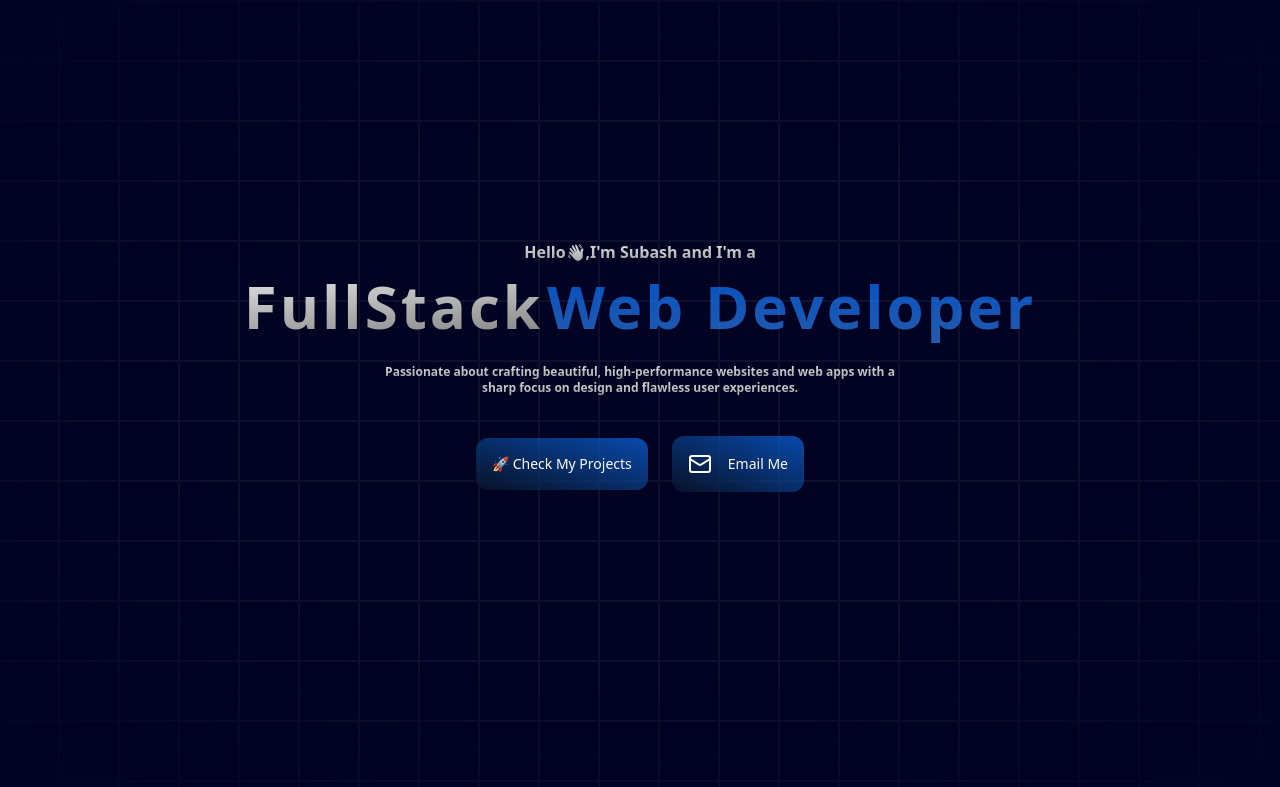
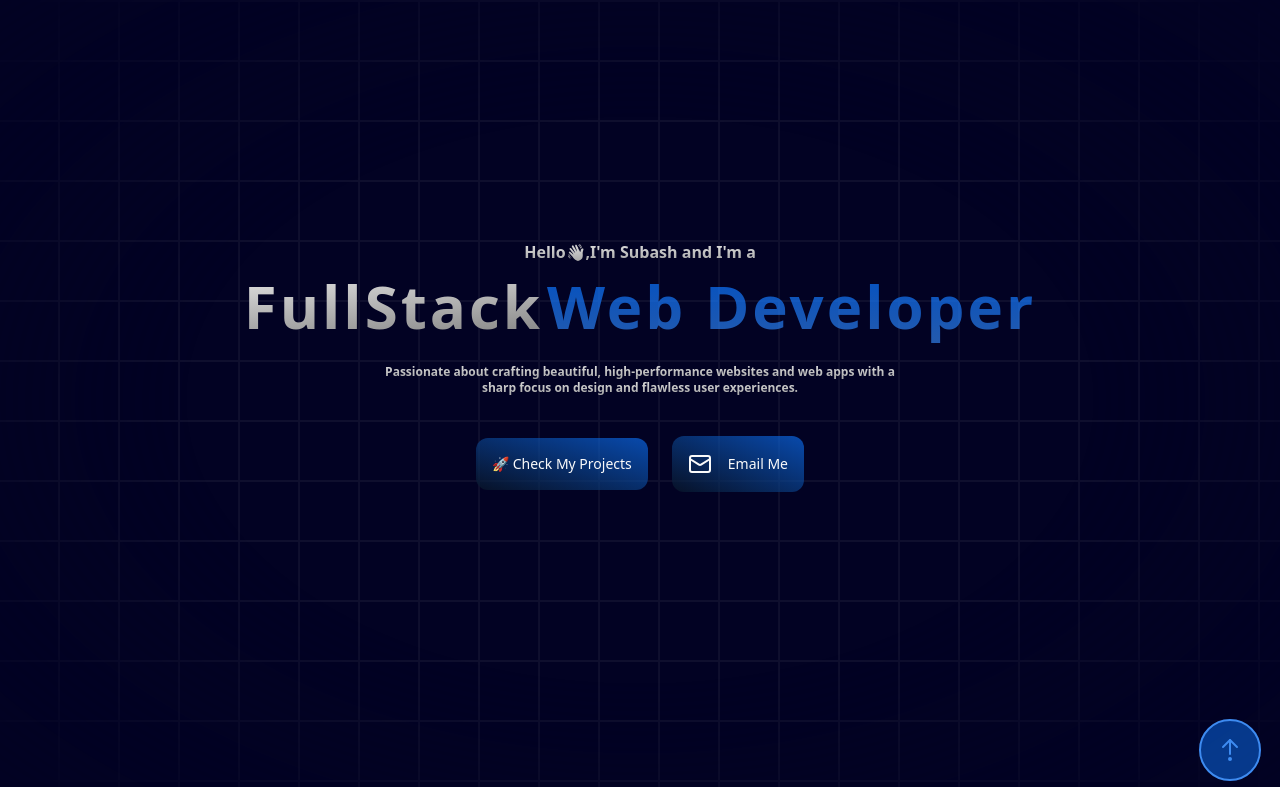
Before and after one commit to subashio/Personal-portfolio, a Next.js app: page / in a window 1280 px wide. Shown: the top 787 px of the page. Built offline with nearby package versions, Linux system fonts and the light colour scheme.

Commit message:
scroll-to-top

```diff
--- a/src/app/page.tsx
+++ b/src/app/page.tsx
@@ -5,10 +5,12 @@ import Hero from "@/components/Hero";
 import Projects from "@/components/Projects";
 
 import Services from "@/components/Services";
+import ScrollProgressBar from "@/components/ui/scroll-progress-bar";
 
 export default function Home() {
   return (
     <main className="relative mx-auto flex flex-col items-center justify-center overflow-hidden">
+      <ScrollProgressBar type="circle" color="#3e8bf0" showPercentage={true} />
       <Hero />
       <About />
       <Services />
--- /dev/null
+++ b/src/components/ui/scroll-progress-bar.tsx
@@ -0,0 +1,102 @@
+"use client";
+
+import { cn } from "@/lib/utils";
+import {
+  motion,
+  useMotionValueEvent,
+  useScroll,
+  useTransform,
+} from "framer-motion";
+import { ArrowUpFromDot } from "lucide-react";
+import React from "react";
+
+interface ScrollProgressBarType {
+  type?: "circle" | "bar";
+  position?: "top-right" | "bottom-right" | "top-left" | "bottom-left";
+  color?: string;
+  strokeSize?: number;
+  showPercentage?: boolean;
+}
+
+export default function ScrollProgressBar({
+  type = "circle",
+  position = "bottom-right",
+  color = "hsl(var(--primary))",
+  strokeSize = 2,
+  showPercentage = false,
+}: ScrollProgressBarType) {
+  const { scrollYProgress } = useScroll();
+
+  const scrollPercentage = useTransform(scrollYProgress, [0, 1], [0, 100]);
+
+  const [percentage, setPercentage] = React.useState(0);
+
+  useMotionValueEvent(scrollPercentage, "change", (latest) => {
+    setPercentage(Math.round(latest));
+  });
+
+  if (type === "bar") {
+    return (
+      <div
+        className="pointer-events-none fixed end-0 start-0 top-0 !z-50"
+        style={{ height: `${strokeSize + 2}px` }}
+      >
+        <span
+          className="block h-full w-full bg-primary"
+          style={{
+            backgroundColor: color,
+            width: `${percentage}%`,
+          }}
+        ></span>
+      </div>
+    );
+  }
+
+  return (
+    <button
+      onClick={(e) => {
+        e.preventDefault(); // Prevent default behavior of `href="#"`
+        window.scrollTo({
+          top: 0,
+          behavior: "smooth", // Smooth scroll to the top
+        });
+      }}
+      className={cn("fixed z-50 flex items-center justify-center", {
+        "end-0 top-0": position === "top-right",
+        "bottom-0 end-0": position === "bottom-right",
+        "start-0 top-0": position === "top-left",
+        "bottom-0 start-0": position === "bottom-left",
+      })}
+    >
+      {percentage > 0 && (
+        <>
+          <svg width="100" height="100" viewBox="0 0 100 100">
+            <circle
+              cx="50"
+              cy="50"
+              r="30"
+              fill="none"
+              strokeWidth={strokeSize}
+            />
+            <motion.circle
+              cx="50"
+              cy="50"
+              r="30"
+              pathLength="1"
+              stroke={color}
+              fill="#0c75ff7a"
+              strokeDashoffset="0"
+              strokeWidth={strokeSize}
+              style={{ pathLength: scrollYProgress }}
+            />
+          </svg>
+          {showPercentage && (
+            <span className="absolute ml-2 bg-[]">
+              {<ArrowUpFromDot color="#3e8bf0" className="mr-2 w-20" />}
+            </span>
+          )}
+        </>
+      )}
+    </button>
+  );
+}
```
